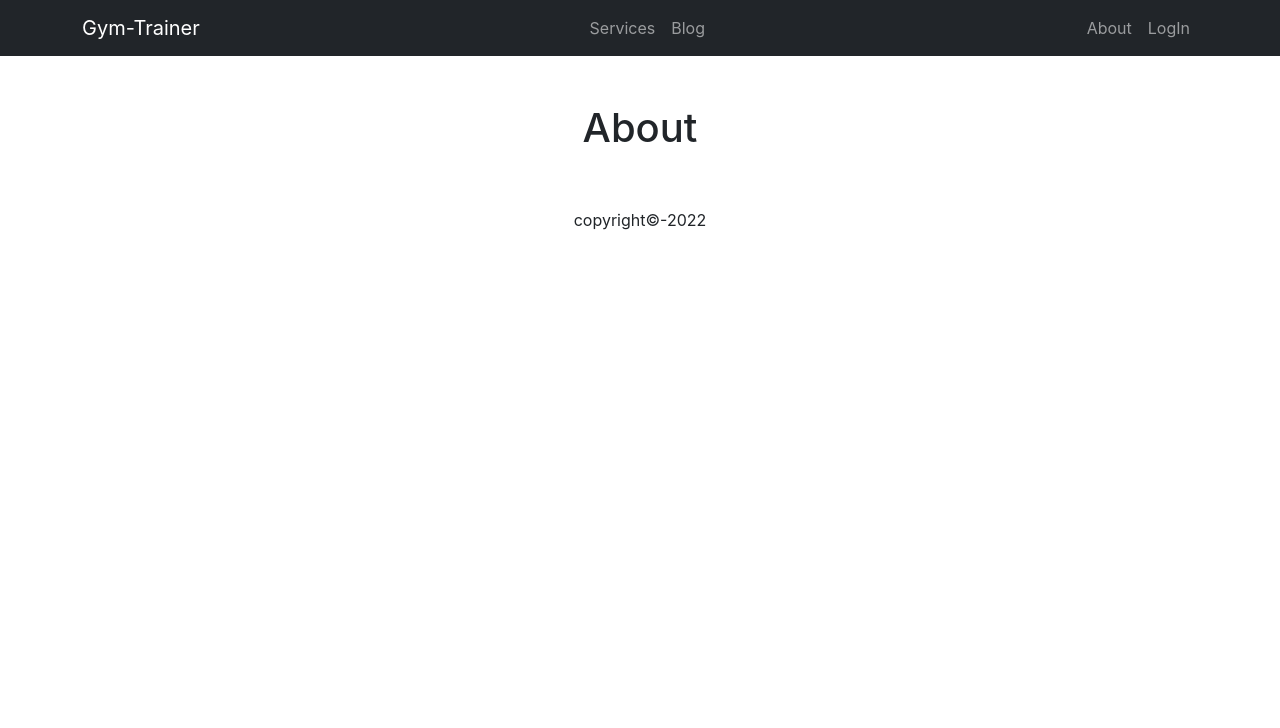
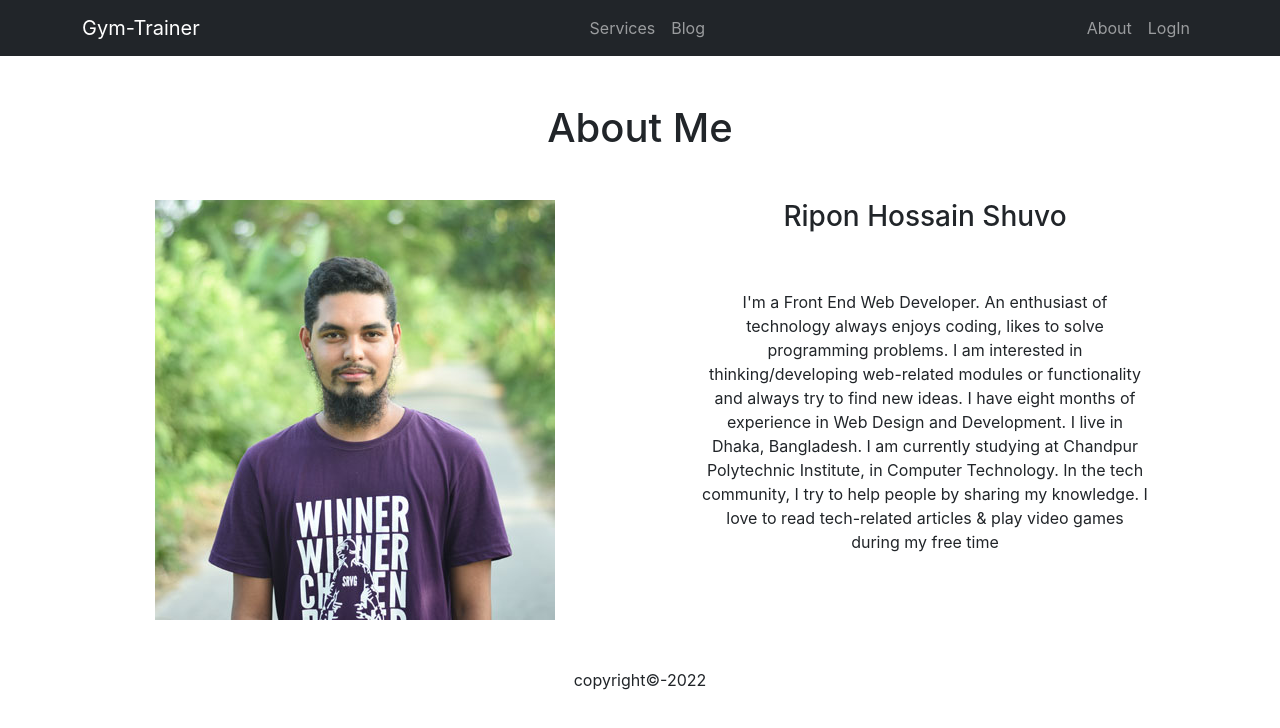
Before and after one commit to rhshuvo44/gym-trainer, a React (Create React App) app: page /about in a window 1280 px wide. Shown: the top 728 px of the page. Built offline with nearby package versions, Linux system fonts and the light colour scheme; no server answers.

Commit message:
about pages

```diff
--- a/src/Components/Pages/About/About.js
+++ b/src/Components/Pages/About/About.js
@@ -1,9 +1,19 @@
 import React from 'react';
+import mePic from '../../Images/me.jpg';
 
 const About = () => {
     return (
         <div className='container py-5'>
-            <h1>About</h1>
+            <h1 className='mb-5'>About Me</h1>
+            <div className="row">
+                <div className="col-md-6">
+<img src={mePic} alt="" />
+                </div>
+                <div className="col-md-6">
+        <h3>Ripon Hossain Shuvo</h3>
+        <p className='p-5'>I'm a Front End Web Developer. An enthusiast of technology always enjoys coding, likes to solve programming problems. I am interested in thinking/developing web-related modules or functionality and always try to find new ideas. I have eight months of experience in Web Design and Development. I live in Dhaka, Bangladesh. I am currently studying at Chandpur Polytechnic Institute, in Computer Technology. In the tech community, I try to help people by sharing my knowledge. I love to read tech-related articles & play video games during my free time</p>
+                </div>
+            </div>
         </div>
     );
 };
```
Also changed, not shown: src/Components/Images/me.jpg (added).
